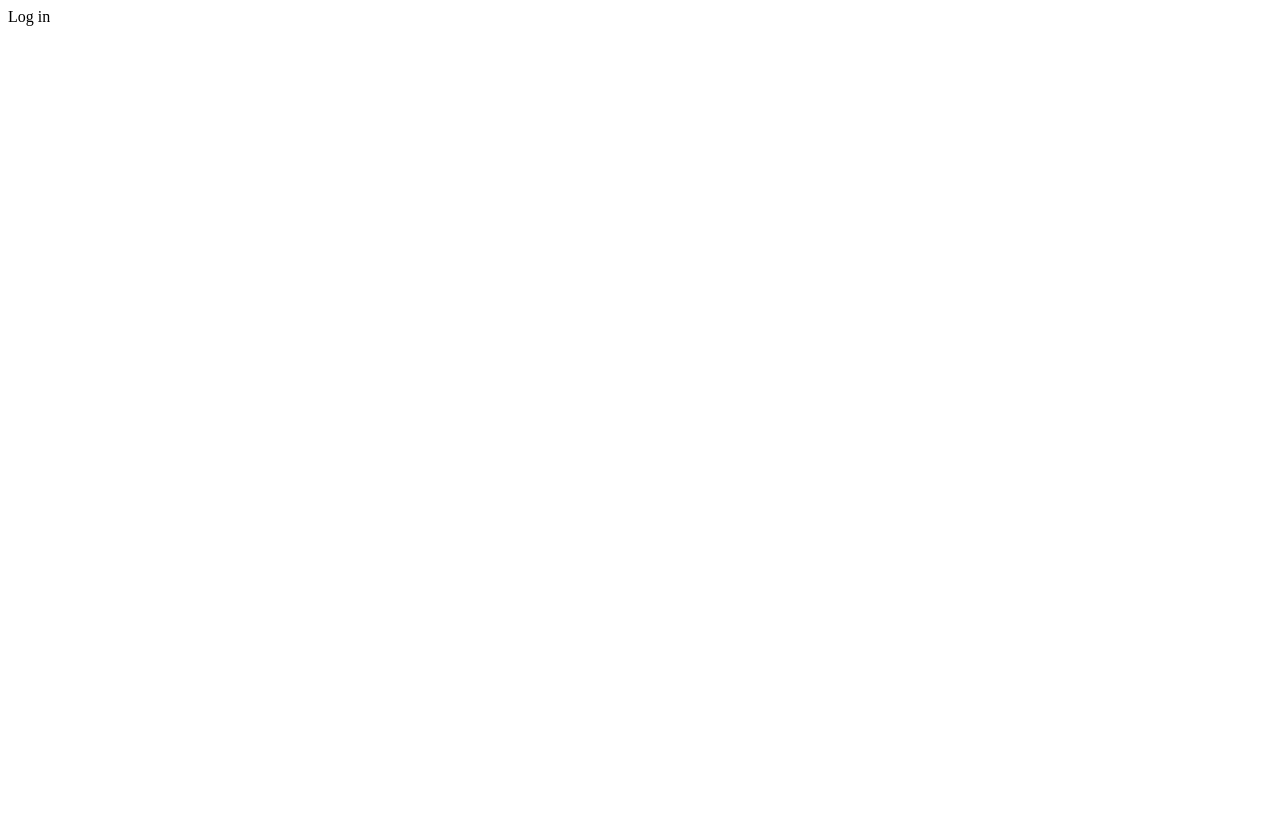
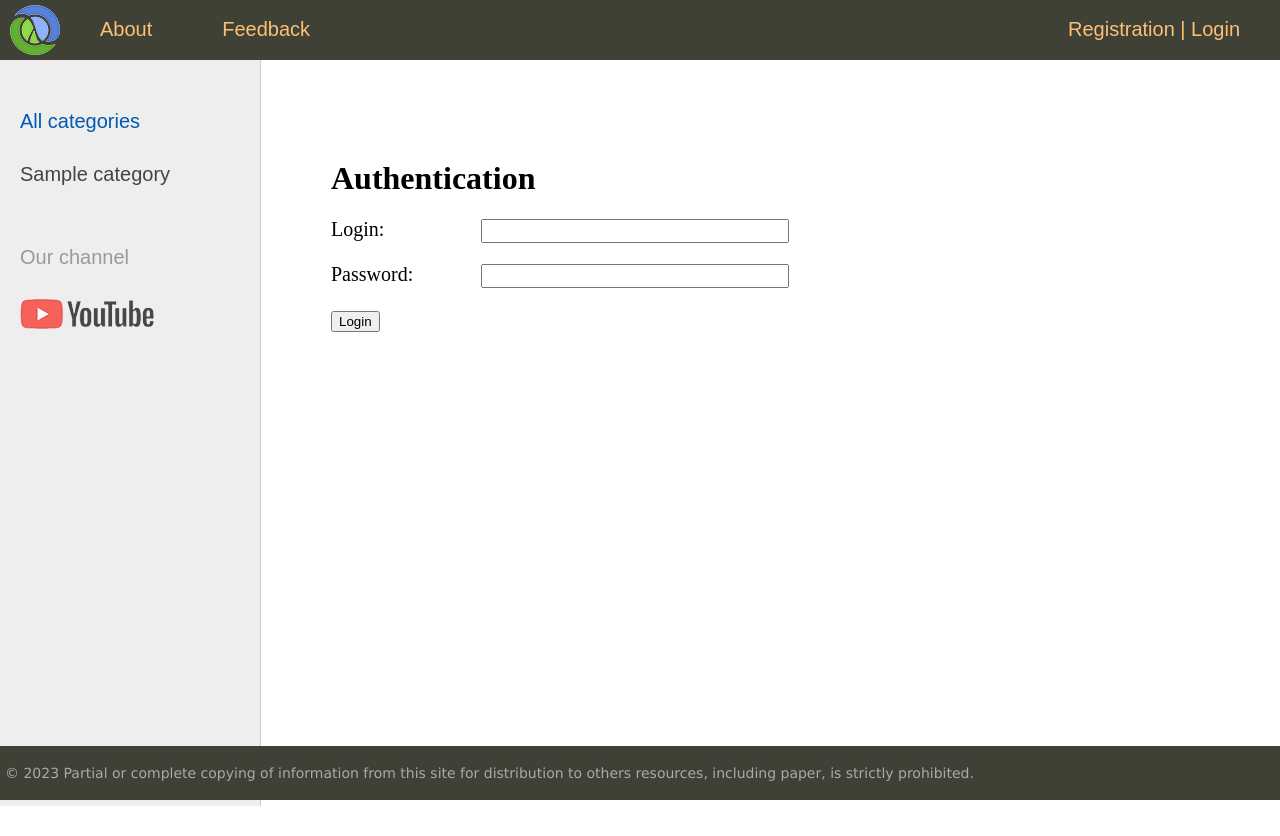
Before and after one commit to Zaza2215/Django_course_2, a Django app: page /login/ in a window 1280 px wide. Before the commit the page is almost empty. Before the commit the page ends 26 px from the top, so only its background shows below. Run offline with Django 4.2, Linux system fonts and the light colour scheme; tables that the repository leaves empty hold one stand-in row (values such as "Sample post").

Commit message:
20 Authentication
* add page login
* add authentication
* add authentication after registration

```diff
--- a/coolsite/settings.py
+++ b/coolsite/settings.py
@@ -130,3 +130,5 @@ DEFAULT_AUTO_FIELD = 'django.db.models.BigAutoField'
 
 MEDIA_ROOT = os.path.join(BASE_DIR, 'media')
 MEDIA_URL = '/media/'
+
+LOGIN_REDIRECT_URL = '/'
--- a/women/forms.py
+++ b/women/forms.py
@@ -1,7 +1,7 @@
 from django import forms
 from django.contrib.auth.models import User
 from django.core.exceptions import ValidationError
-from django.contrib.auth.forms import UserCreationForm
+from django.contrib.auth.forms import UserCreationForm, AuthenticationForm
 
 from . import models
 
@@ -43,8 +43,8 @@ class RegisterUserForm(UserCreationForm):
     class Meta:
         model = User
         fields = ('username', 'email', 'password1', 'password2')
-        widgets = {
-            'username': forms.TextInput(attrs={'class': 'form-input'}),
-            'password1': forms.PasswordInput(attrs={'class': 'form-input'}),
-            'password2': forms.PasswordInput(attrs={'class': 'form-input'}),
-        }
+
+
+class LoginUserForm(AuthenticationForm):
+    username = forms.CharField(label="Login", widget=forms.TextInput(attrs={'class': 'form-input'}))
+    password = forms.CharField(label="Password", widget=forms.PasswordInput(attrs={'class': 'form-input'}))
--- /dev/null
+++ b/women/templates/women/login.html
@@ -0,0 +1,18 @@
+{% extends 'women/base.html' %}
+
+{% block content %}
+<h1>{{ title }}</h1>
+
+<form method="post">
+  {% csrf_token %}
+
+    <div class="form-error">{{ form.non_field_errors }}</div>
+
+    {% for f in form %}
+    <p><label class="form-label" for="{{ f.id_for_label }}">{{ f.label }}: </label>{{ f }}</p>
+    <div class="form-error">{{ f.errors }}</div>
+    {% endfor %}
+
+  <button type="submit">Login</button>
+</form>
+{% endblock %}
--- a/women/templates/women/menu.html
+++ b/women/templates/women/menu.html
@@ -9,7 +9,13 @@
                 <li><a href="{% url m.url_name %}">{{ m.title }}</a></li>
             {% endif %}
         {% endfor %}
-        <li class="last"><a href="{% url 'register' %}">Registration</a> | <a href="url 'login' %}">Login</a></li>
+
+        {% if user.is_authenticated %}
+            <li class="last">{{ user.username }} | <a href="{% url 'logout' %}">Sing out</a></li>
+        {% else %}
+            <li class="last"><a href="{% url 'register' %}">Registration</a> | <a href="{% url 'login' %}">Login</a></li>
+        {% endif %}
+
     </ul>
     <div class="clear"></div>
 </div>
--- a/women/urls.py
+++ b/women/urls.py
@@ -7,8 +7,9 @@ urlpatterns = [
     path('about/', about, name='about'),
     path('addpage/', AddPage.as_view(), name='add-article'),
     path('contact/', contact, name='contact'),
-    path('login/', login, name='login'),
+    path('login/', LoginUser.as_view(), name='login'),
     path('register/', RegisterUser.as_view(), name='register'),
     path('post/<slug:post_slug>/', ShowPost.as_view(), name='post'),
-    path('category/<slug:cat_slug>', WomenCategory.as_view(), name='category'),
+    path('category/<slug:cat_slug>/', WomenCategory.as_view(), name='category'),
+    path('logout/', logout_user, name='logout')
 ]
--- a/women/views.py
+++ b/women/views.py
@@ -1,5 +1,7 @@
+from django.contrib.auth import logout, login
 from django.contrib.auth.decorators import login_required
-from django.contrib.auth.forms import UserCreationForm
+from django.contrib.auth.forms import UserCreationForm, AuthenticationForm
+from django.contrib.auth.views import LoginView
 from django.core.paginator import Paginator
 from django.http import HttpResponse, HttpResponseNotFound, Http404
 from django.shortcuts import render, redirect, get_object_or_404
@@ -70,9 +72,10 @@ class RegisterUser(DataMixin, CreateView):
         c_def = self.get_user_context(tiile="Register")
         return dict(list(context.items()) + list(c_def.items()))
 
-
-def login(request):
-    return HttpResponse("Log in")
+    def form_valid(self, form):
+        user = form.save()
+        login(self.request, user)
+        return redirect('home')
 
 
 class ShowPost(DataMixin, DetailView):
@@ -114,3 +117,21 @@ class WomenCategory(DataMixin, ListView):
 
     def get_queryset(self):
         return Women.objects.filter(cat__slug=self.kwargs['cat_slug'], is_published=True)
+
+
+class LoginUser(DataMixin, LoginView):
+    form_class = LoginUserForm
+    template_name = 'women/login.html'
+
+    def get_context_data(self, *, object_list=None, **kwargs):
+        context = super().get_context_data(**kwargs)
+        c_def = self.get_user_context(title="Authentication")
+        return dict(list(context.items()) + list(c_def.items()))
+
+    # def get_success_url(self):
+    #     return reverse_lazy('home')
+
+
+def logout_user(request):
+    logout(request)
+    return redirect('login')
```
